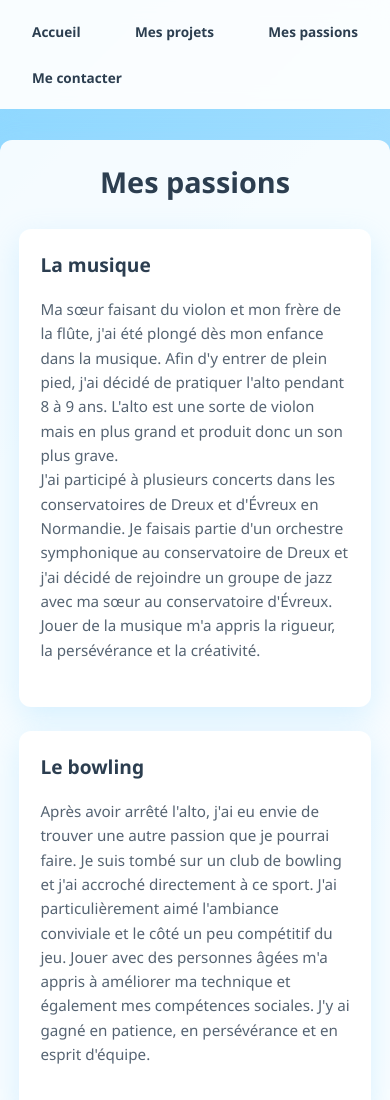
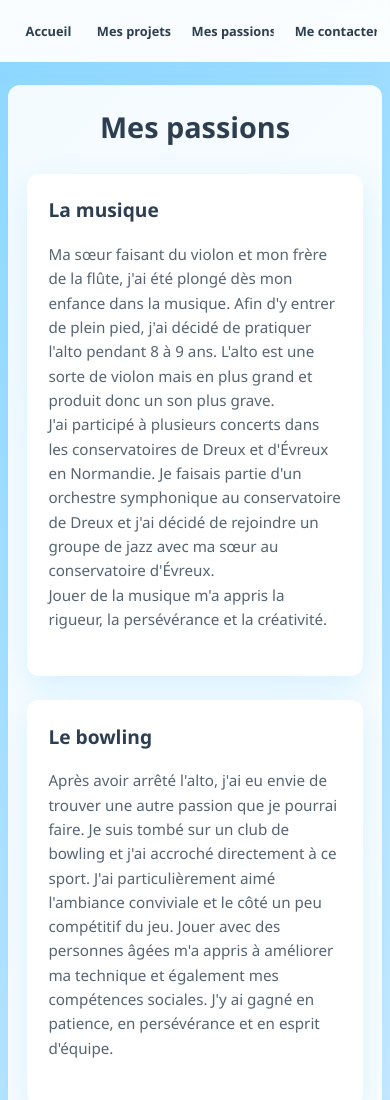
Before and after one commit to RedFoxou06/site, a plain HTML site: page passion.html in a window 390 px wide. Shown: the top 1100 px of the page. Drawn offline with Linux system fonts and the light colour scheme.

Commit message:
modif navbar

```diff
--- a/css/contact.css
+++ b/css/contact.css
@@ -58,7 +58,8 @@ nav a {
     position: relative;
     overflow: hidden;
     transition: color 0.3s, transform 0.3s;
-    z-index: 1; /* texte au-dessus du ::before */
+    z-index: 1;
+    white-space: nowrap;
 }
 
 nav a::before {
@@ -69,12 +70,12 @@ nav a::before {
     width: 100%;
     height: 100%;
     background: var(--primary);
-    z-index: -1; /* arrière-plan animé derrière le texte */
+    z-index: -1;
     transition: left 0.3s;
 }
 
 nav a:hover {
-    color: var(--light-text); /* texte devient blanc pendant hover */
+    color: var(--light-text);
     transform: translateY(-2px);
 }
 
@@ -215,14 +216,22 @@ footer {
     }
 
     nav {
-        flex-wrap: wrap;
-        gap: 1rem;
+        gap: 0.8rem;
         padding: 0 1rem;
+        overflow-x: auto;
+        overflow-y: hidden;
+        flex-wrap: nowrap;
+        scrollbar-width: none;
+        -ms-overflow-style: none;
+    }
+
+    nav::-webkit-scrollbar {
+        display: none;
     }
 
     nav a {
-        padding: 0.6rem 1.2rem;
-        font-size: 0.9rem;
+        padding: 0.6rem 1rem;
+        font-size: 0.85rem;
     }
 
     button {
@@ -247,11 +256,11 @@ footer {
 
     nav {
         gap: 0.5rem;
-        justify-content: space-between;
+        padding: 0 0.8rem;
     }
 
     nav a {
-        padding: 0.5rem 1rem;
+        padding: 0.5rem 0.8rem;
         font-size: 0.8rem;
         border-radius: 20px;
     }
@@ -274,8 +283,8 @@ footer {
 
 @media (max-width: 320px) {
     nav a {
-        padding: 0.4rem 0.8rem;
-        font-size: 0.7rem;
+        padding: 0.4rem 0.6rem;
+        font-size: 0.75rem;
     }
 
     button {
--- a/css/passion.css
+++ b/css/passion.css
@@ -22,12 +22,14 @@ body {
     color: var(--dark-text);
     background: var(--gradient-bg);
     min-height: 100vh;
+    padding: 0 1rem;
 }
 
 header {
     position: fixed;
     top: 0;
-    width: 100%;
+    left: 0;
+    right: 0;
     background: rgba(255, 255, 255, 0.95);
     backdrop-filter: blur(10px);
     z-index: 1000;
@@ -59,6 +61,7 @@ nav a {
     overflow: hidden;
     transition: color 0.3s, transform 0.3s;
     z-index: 1;
+    white-space: nowrap;
 }
 
 nav a::before {
@@ -87,7 +90,7 @@ nav a:hover::before {
     padding: 2rem;
     max-width: 1200px;
     margin: 0 auto;
-    margin-top: 7%;
+    margin-top: 100px;
     background: rgba(255, 255, 255, 0.9);
     border-radius: 20px;
     box-shadow: var(--shadow);
@@ -172,23 +175,35 @@ footer {
 }
 
 @media (max-width: 768px) {
+    body {
+        padding: 0 0.8rem;
+    }
+
     header {
         padding: 0.8rem 0;
     }
 
     nav {
-        flex-wrap: wrap;
-        gap: 1rem;
+        gap: 0.8rem;
         padding: 0 1rem;
+        overflow-x: auto;
+        overflow-y: hidden;
+        flex-wrap: nowrap;
+        scrollbar-width: none;
+        -ms-overflow-style: none;
+    }
+
+    nav::-webkit-scrollbar {
+        display: none;
     }
 
     nav a {
-        padding: 0.6rem 1.2rem;
-        font-size: 0.9rem;
+        padding: 0.6rem 1rem;
+        font-size: 0.85rem;
     }
 
     #passion {
-        margin-top: 120px; /* Plus d'espace car la navbar wrap */
+        margin-top: 90px;
         padding: 1.5rem;
         border-radius: 15px;
     }
@@ -213,19 +228,23 @@ footer {
 }
 
 @media (max-width: 480px) {
+    body {
+        padding: 0 0.5rem;
+    }
+
     nav {
         gap: 0.5rem;
-        justify-content: space-between;
+        padding: 0 0.8rem;
     }
 
     nav a {
-        padding: 0.5rem 1rem;
-        font-size: 0.85rem;
+        padding: 0.5rem 0.8rem;
+        font-size: 0.8rem;
         border-radius: 20px;
     }
 
     #passion {
-        margin-top: 140px;
+        margin-top: 85px;
         padding: 1.2rem;
         border-radius: 12px;
     }
@@ -266,13 +285,17 @@ footer {
 }
 
 @media (max-width: 320px) {
+    body {
+        padding: 0 0.3rem;
+    }
+
     nav a {
-        padding: 0.4rem 0.7rem;
+        padding: 0.4rem 0.6rem;
         font-size: 0.75rem;
     }
 
     #passion {
-        margin-top: 160px;
+        margin-top: 80px;
         padding: 1rem;
     }
 
--- a/css/projets.css
+++ b/css/projets.css
@@ -59,6 +59,7 @@ nav a {
     overflow: hidden;
     transition: color 0.3s, transform 0.3s;
     z-index: 1;
+    white-space: nowrap;
 }
 
 nav a::before {
@@ -256,14 +257,22 @@ footer {
     }
 
     nav {
-        flex-wrap: wrap;
-        gap: 1rem;
+        gap: 0.8rem;
         padding: 0 1rem;
+        overflow-x: auto;
+        overflow-y: hidden;
+        flex-wrap: nowrap;
+        scrollbar-width: none;
+        -ms-overflow-style: none;
+    }
+
+    nav::-webkit-scrollbar {
+        display: none;
     }
 
     nav a {
-        padding: 0.6rem 1.2rem;
-        font-size: 0.9rem;
+        padding: 0.6rem 1rem;
+        font-size: 0.85rem;
     }
 
     #github-link {
@@ -312,11 +321,11 @@ footer {
 
     nav {
         gap: 0.5rem;
-        justify-content: space-between;
+        padding: 0 0.8rem;
     }
 
     nav a {
-        padding: 0.5rem 1rem;
+        padding: 0.5rem 0.8rem;
         font-size: 0.8rem;
         border-radius: 20px;
     }
@@ -380,8 +389,8 @@ footer {
 
 @media (max-width: 320px) {
     nav a {
-        padding: 0.4rem 0.8rem;
-        font-size: 0.7rem;
+        padding: 0.4rem 0.6rem;
+        font-size: 0.75rem;
     }
 
     #projects {
--- a/css/style.css
+++ b/css/style.css
@@ -58,7 +58,8 @@ nav a {
   position: relative;
   overflow: hidden;
   transition: color 0.3s, transform 0.3s;
-  z-index: 1; /* texte au-dessus du ::before */
+  z-index: 1;
+  white-space: nowrap;
 }
 
 nav a::before {
@@ -69,12 +70,12 @@ nav a::before {
   width: 100%;
   height: 100%;
   background: var(--primary);
-  z-index: -1; /* arrière-plan animé derrière le texte */
+  z-index: -1;
   transition: left 0.3s;
 }
 
 nav a:hover {
-  color: var(--light-text); /* texte devient blanc pendant hover */
+  color: var(--light-text);
   transform: translateY(-2px);
 }
 
@@ -380,14 +381,22 @@ footer {
   }
 
   nav {
-    flex-wrap: wrap;
-    gap: 1rem;
+    gap: 0.8rem;
     padding: 0 1rem;
+    overflow-x: auto;
+    overflow-y: hidden;
+    flex-wrap: nowrap;
+    scrollbar-width: none;
+    -ms-overflow-style: none;
+  }
+
+  nav::-webkit-scrollbar {
+    display: none;
   }
 
   nav a {
-    padding: 0.6rem 1.2rem;
-    font-size: 0.9rem;
+    padding: 0.6rem 1rem;
+    font-size: 0.85rem;
   }
 
   #about {
@@ -459,7 +468,7 @@ footer {
   }
 
   nav a {
-    padding: 0.5rem 1rem;
+    padding: 0.5rem 0.8rem;
     font-size: 0.8rem;
     border-radius: 20px;
   }
@@ -538,8 +547,8 @@ footer {
 
 @media (max-width: 320px) {
   nav a {
-    padding: 0.4rem 0.8rem;
-    font-size: 0.7rem;
+    padding: 0.4rem 0.6rem;
+    font-size: 0.75rem;
   }
 
   .presentation h1 {
```
